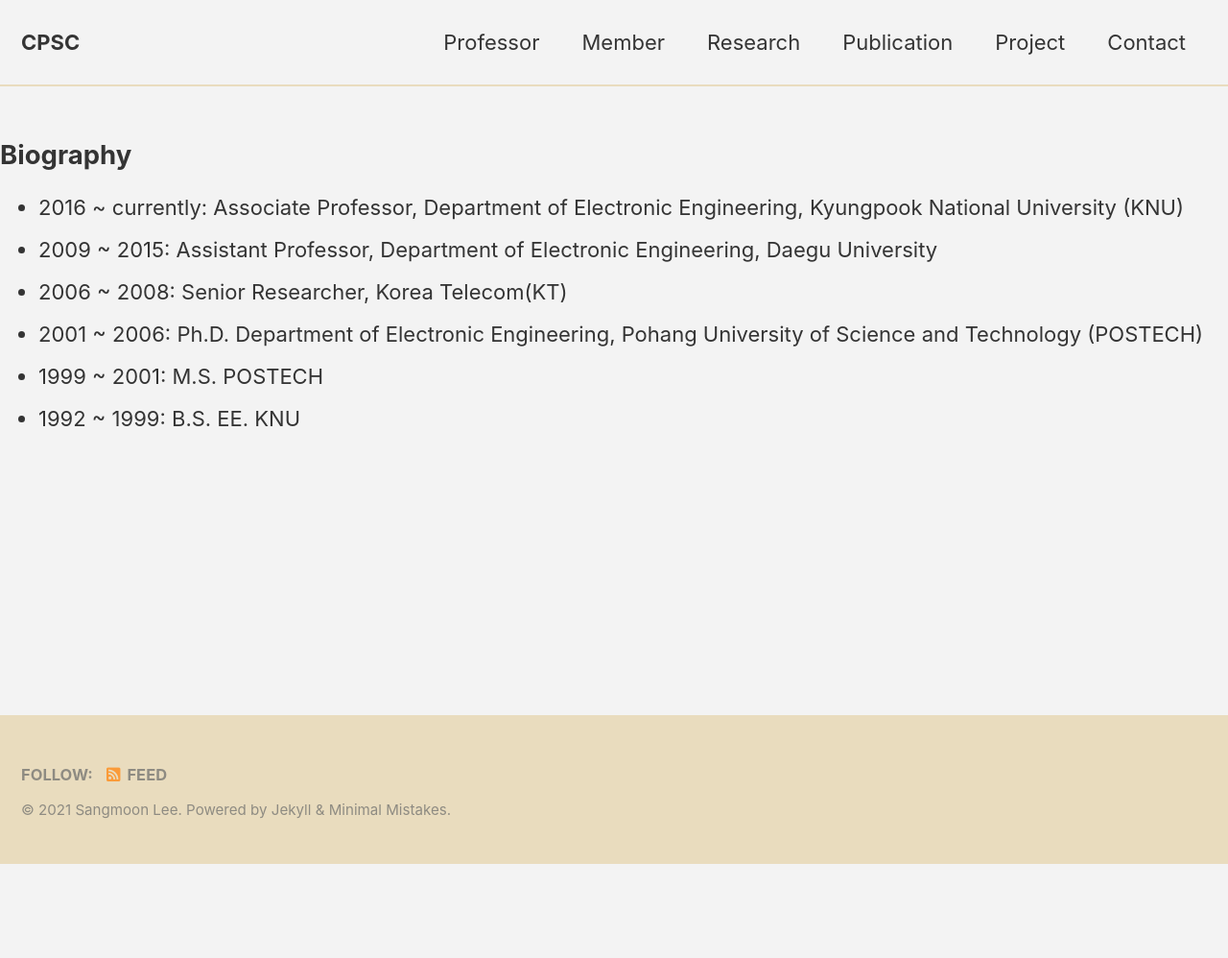
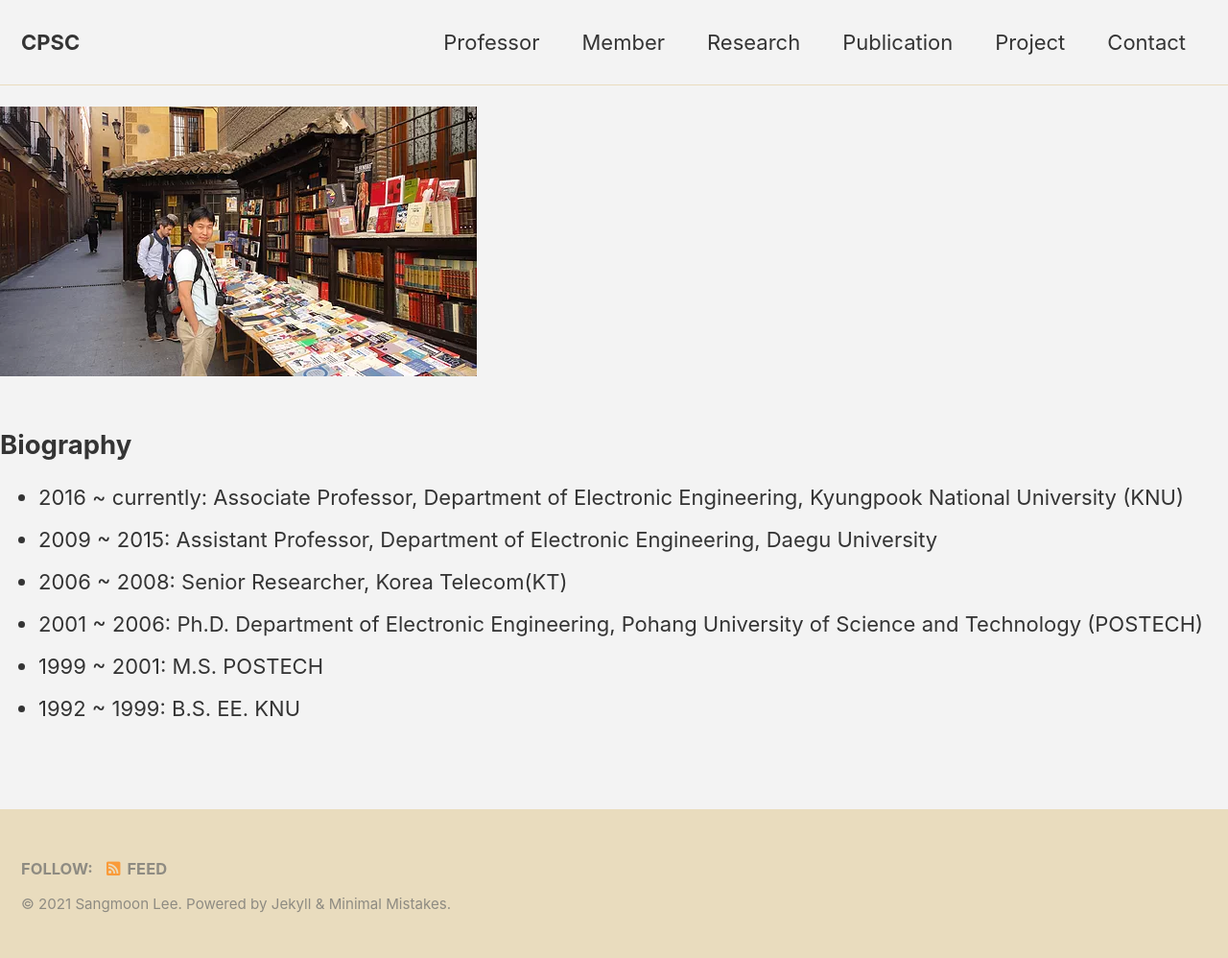
Before and after one commit to CPSC-LAB/CPSC-LAB.github.io, a Jekyll site: the page built from _pages/professor.md, in a window 1280 px wide. Shown: the whole page at 96% size. Built offline with Jekyll 4.4.1, drawn with Linux system fonts in a browser that asks for light colours; cached includes are drawn as plain includes; our own code applies the rules of GitHub Pages for plain Markdown files; before the commit the page ends 900 px from its top, so only the background shows below that.

Commit message:
Update professor.md

````diff
--- a/_pages/professor.md
+++ b/_pages/professor.md
@@ -6,15 +6,12 @@ author_profile: true
 classes: wide
 excerpt: "A page with `classes: wide` set to expand the main content's width."
 
-feature_row:
-  - image_path: /assets/images/professor.jpg
-
-
 ```yaml
 classes: wide
 ```
 ---
-{% include feature_row %}
+
+<img src="/assets/images/professor.jpg">
 ## Biography
 
 * 2016 ~ currently: Associate Professor, Department of Electronic Engineering, Kyungpook National University (KNU)
````
